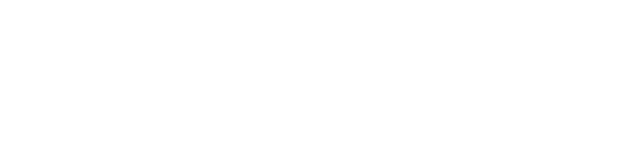
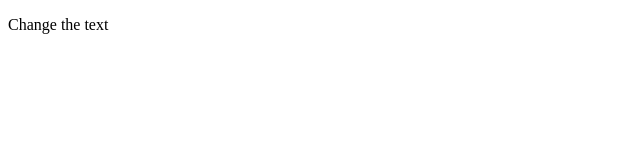
Before and after one commit to cjbotcher/courtneybotcher.github.io, a plain HTML site: page index.html in a window 1280 px wide. Shown: the whole page, without its empty margins (0-640 px from the left). Drawn offline with Linux system fonts and the light colour scheme.

Commit message:
change to text

```diff
--- a/index.html
+++ b/index.html
@@ -5,6 +5,6 @@
   </head>
 
   <body>
-
+    <p>Change the text</p>
   </body>
 </html>
```
